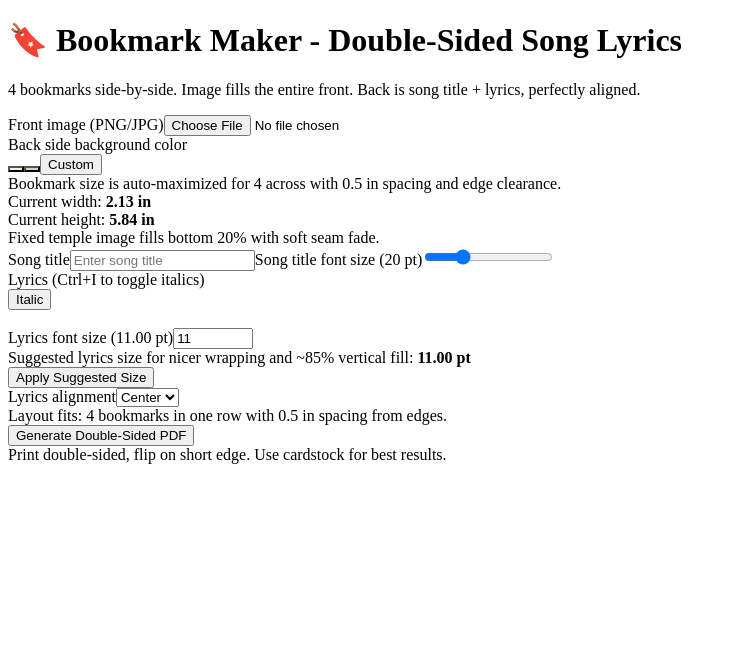
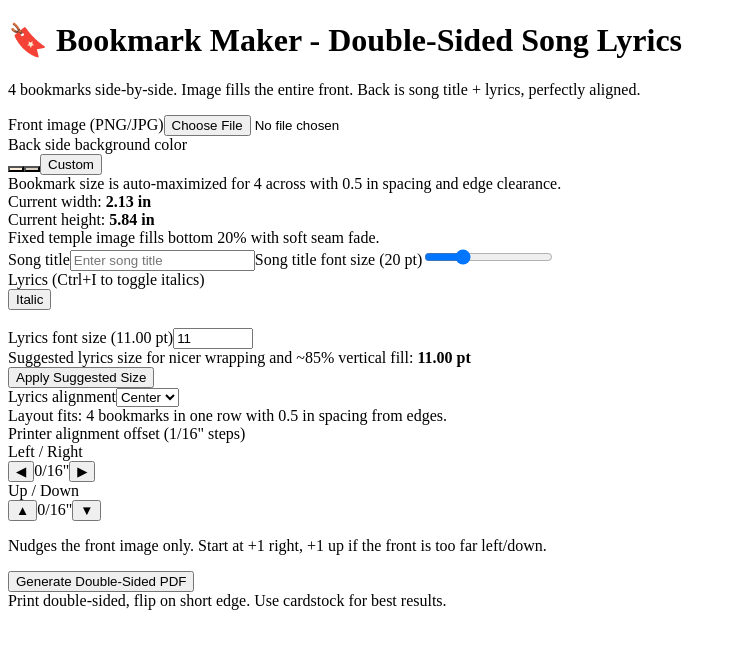
Before and after one commit to brockstonking/bookmark-maker, a React (Vite) app: page / in a window 1280 px wide. Shown: the top 648 px of the page, without its empty margins (0-737 px from the left). Built offline with nearby package versions, Linux system fonts and the light colour scheme; the HTML template or start-up script is replaced by a standard one.

Commit message:
Add printer alignment offset controls for duplex calibration

```diff
--- a/src/App.jsx
+++ b/src/App.jsx
@@ -434,6 +434,9 @@ export default function App() {
   const [suggestedFontSize, setSuggestedFontSize] = useState(11);
   const [textAlign, setTextAlign] = useState("center");
 
+  const [printerOffsetX, setPrinterOffsetX] = useState(0);
+  const [printerOffsetY, setPrinterOffsetY] = useState(0);
+
   const [message, setMessage] = useState("");
   const [error, setError] = useState("");
   const [isGenerating, setIsGenerating] = useState(false);
@@ -564,7 +567,8 @@ export default function App() {
   };
 
   const drawFront = (pdf, pos) => {
-    const { x, y } = pos;
+    const x = pos.x + printerOffsetX / 16;
+    const y = pos.y + printerOffsetY / 16;
 
     const imgRatio = imageMeta.width / imageMeta.height;
     const boxRatio = bookmarkW / bookmarkH;
@@ -902,6 +906,29 @@ export default function App() {
 
           <div className={fitMessage.includes("fits") ? "ok-note" : "warn-note"}>{fitMessage}</div>
 
+          <div className="offset-section">
+            <span className="offset-label">Printer alignment offset (1/16" steps)</span>
+            <div className="offset-row">
+              <label className="offset-axis-label">
+                Left / Right
+                <div className="offset-controls">
+                  <button type="button" className="toolbar-button" onClick={() => setPrinterOffsetX((v) => v - 1)}>◀</button>
+                  <span className="offset-value">{printerOffsetX > 0 ? `+${printerOffsetX}` : printerOffsetX}/16"</span>
+                  <button type="button" className="toolbar-button" onClick={() => setPrinterOffsetX((v) => v + 1)}>▶</button>
+                </div>
+              </label>
+              <label className="offset-axis-label">
+                Up / Down
+                <div className="offset-controls">
+                  <button type="button" className="toolbar-button" onClick={() => setPrinterOffsetY((v) => v - 1)}>▲</button>
+                  <span className="offset-value">{printerOffsetY > 0 ? `+${printerOffsetY}` : printerOffsetY}/16"</span>
+                  <button type="button" className="toolbar-button" onClick={() => setPrinterOffsetY((v) => v + 1)}>▼</button>
+                </div>
+              </label>
+            </div>
+            <p className="offset-hint">Nudges the front image only. Start at +1 right, +1 up if the front is too far left/down.</p>
+          </div>
+
           <button className="primary-button" onClick={generatePdf} disabled={isGenerating}>
             {isGenerating ? "Generating..." : "Generate Double-Sided PDF"}
           </button>
--- a/src/styles.css
+++ b/src/styles.css
@@ -223,6 +223,54 @@ textarea {
   font-weight: 600;
 }
 
+.offset-section {
+  display: flex;
+  flex-direction: column;
+  gap: 8px;
+}
+
+.offset-label {
+  font-size: 0.9rem;
+  font-weight: 600;
+  color: #3d3857;
+}
+
+.offset-row {
+  display: flex;
+  gap: 20px;
+  flex-wrap: wrap;
+}
+
+.offset-axis-label {
+  display: flex;
+  flex-direction: column;
+  gap: 6px;
+  font-size: 0.85rem;
+  color: #544f6b;
+  font-weight: 600;
+}
+
+.offset-controls {
+  display: flex;
+  align-items: center;
+  gap: 8px;
+}
+
+.offset-value {
+  min-width: 44px;
+  text-align: center;
+  font-size: 0.9rem;
+  font-weight: 700;
+  color: #3d3857;
+  font-family: monospace;
+}
+
+.offset-hint {
+  margin: 0;
+  font-size: 0.82rem;
+  color: #7f7a97;
+}
+
 .hex-row {
   display: grid;
   grid-template-columns: 1fr auto;
```
